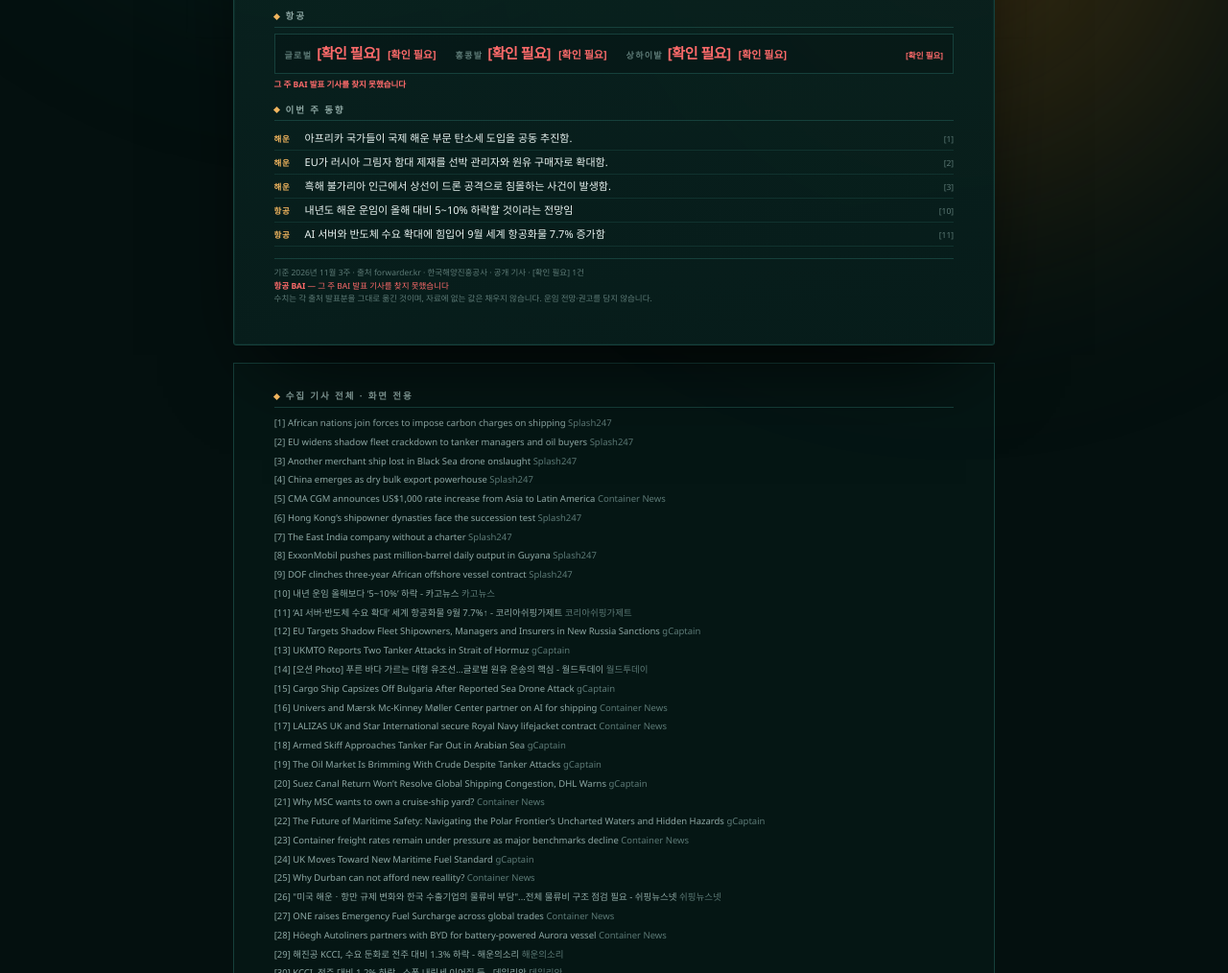
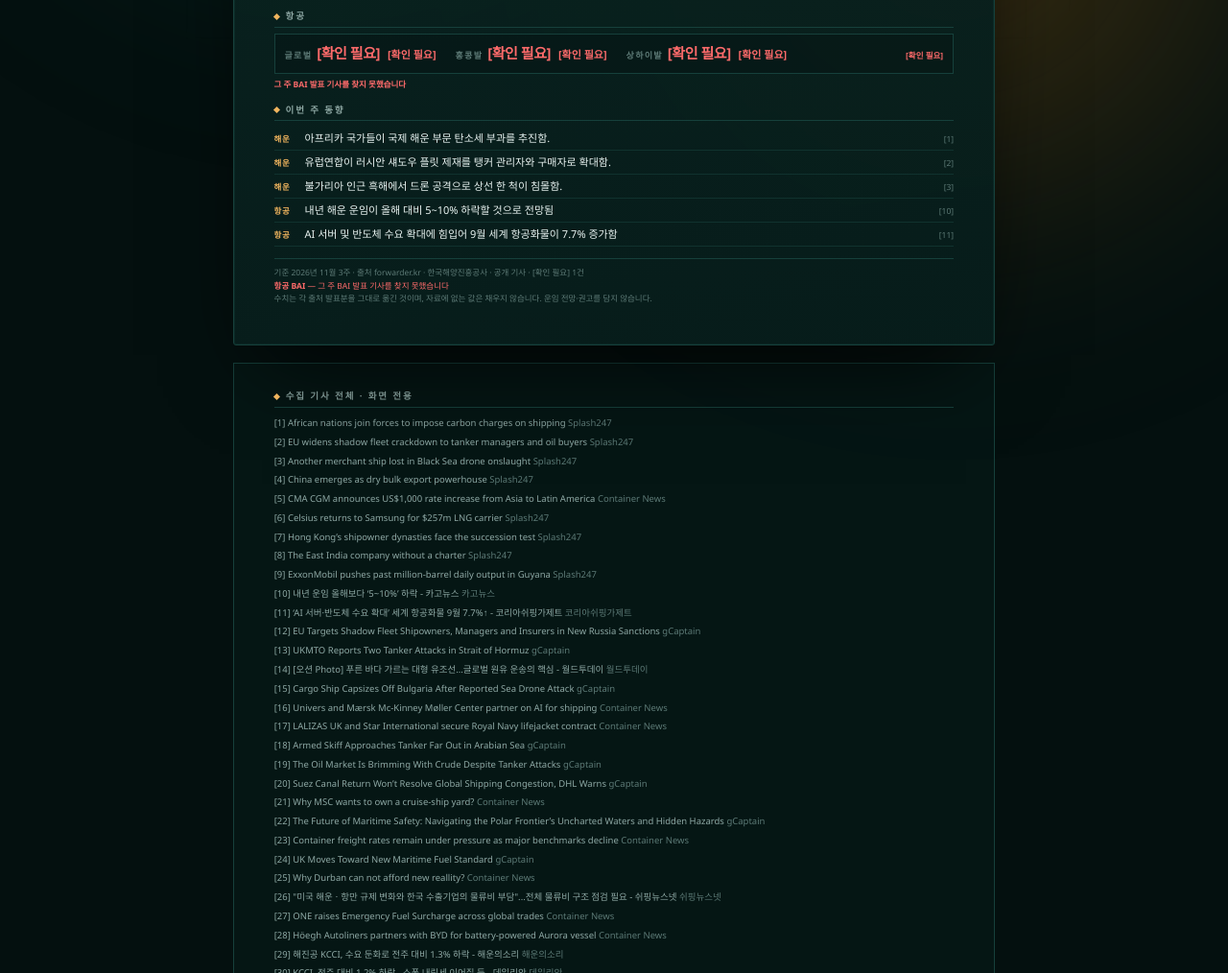
Before and after one commit to Joshua-Jamon/weekly-market-brief, a website: page docs/index.html in a window 1280 px wide. Shown: the part 661-1675 px from the top of the page at 96% size. Drawn offline with Linux system fonts and the light colour scheme.

Commit message:
chore: 주간 브리핑 자동 갱신 (2026-11-17)

```diff
--- a/docs/index.html
+++ b/docs/index.html
@@ -240,7 +240,7 @@
       <div class="eyebrow">Weekly Market Brief</div>
       <h1>주간 <span class="accent">해운 · 항공</span> 시황</h1>
     </div>
-    <div class="meta">2026년 11월 3주 기준<br>생성 2026-11-17 08:22 UTC</div>
+    <div class="meta">2026년 11월 3주 기준<br>생성 2026-11-17 08:31 UTC</div>
   </header>
 
   <div class="ticker" aria-hidden="true"><div class="ticker-track"><span class="tk"><b>SCFI</b> 3,572.33 <span class="chg down">▼1.68%</span></span><span class="tk"><b>CCFI</b> 1,919.27 <span class="chg down">▼0.28%</span></span><span class="tk"><b>KCCI</b> 4,608 <span class="chg down">▼1.29%</span></span><span class="tk"><b>BDI</b> 2,921 <span class="chg down">▼1.98%</span></span><span class="tk"><b>BAI</b> — <span class="tbd">[확인 필요]</span></span><span class="tk"><b>SCFI</b> 3,572.33 <span class="chg down">▼1.68%</span></span><span class="tk"><b>CCFI</b> 1,919.27 <span class="chg down">▼0.28%</span></span><span class="tk"><b>KCCI</b> 4,608 <span class="chg down">▼1.29%</span></span><span class="tk"><b>BDI</b> 2,921 <span class="chg down">▼1.98%</span></span><span class="tk"><b>BAI</b> — <span class="tbd">[확인 필요]</span></span></div></div>
@@ -311,19 +311,19 @@
     <h2>이번 주 동향</h2>
     <ul class="news">
 <li class="reveal" style="--i:0"><span class="cat">해운</span>
-        <a href="https://splash247.com/african-nations-join-forces-to-impose-carbon-charges-on-shipping/" target="_blank" rel="noopener"><span class="swipe">아프리카 국가들이 국제 해운 부문 탄소세 도입을 공동 추진함.</span></a>
+        <a href="https://splash247.com/african-nations-join-forces-to-impose-carbon-charges-on-shipping/" target="_blank" rel="noopener"><span class="swipe">아프리카 국가들이 국제 해운 부문 탄소세 부과를 추진함.</span></a>
         <span class="ref">[1]</span></li>
 <li class="reveal" style="--i:1"><span class="cat">해운</span>
-        <a href="https://splash247.com/eu-widens-shadow-fleet-crackdown-to-tanker-managers-and-oil-buyers/" target="_blank" rel="noopener"><span class="swipe">EU가 러시아 그림자 함대 제재를 선박 관리자와 원유 구매자로 확대함.</span></a>
+        <a href="https://splash247.com/eu-widens-shadow-fleet-crackdown-to-tanker-managers-and-oil-buyers/" target="_blank" rel="noopener"><span class="swipe">유럽연합이 러시안 섀도우 플릿 제재를 탱커 관리자와 구매자로 확대함.</span></a>
         <span class="ref">[2]</span></li>
 <li class="reveal" style="--i:2"><span class="cat">해운</span>
-        <a href="https://splash247.com/another-merchant-ship-lost-in-black-sea-drone-onslaught/" target="_blank" rel="noopener"><span class="swipe">흑해 불가리아 인근에서 상선이 드론 공격으로 침몰하는 사건이 발생함.</span></a>
+        <a href="https://splash247.com/another-merchant-ship-lost-in-black-sea-drone-onslaught/" target="_blank" rel="noopener"><span class="swipe">불가리아 인근 흑해에서 드론 공격으로 상선 한 척이 침몰함.</span></a>
         <span class="ref">[3]</span></li>
 <li class="reveal" style="--i:3"><span class="cat">항공</span>
-        <a href="https://news.google.com/rss/articles/CBMibkFVX3lxTE1VekVmY056dW1KVnlZS1NTTVhXOXJRVlFXWmxwS19RanF0OFZFMVJBWnFGck12UGVNZ3pMb3ZjVEhzLXV3eENNRlUzZVFYZXdpNE5Obzd4VzItcnVSM25DeU55S1gtOW5MNXVDeGJ3?oc=5" target="_blank" rel="noopener"><span class="swipe">내년도 해운 운임이 올해 대비 5~10% 하락할 것이라는 전망임</span></a>
+        <a href="https://news.google.com/rss/articles/CBMibkFVX3lxTE1VekVmY056dW1KVnlZS1NTTVhXOXJRVlFXWmxwS19RanF0OFZFMVJBWnFGck12UGVNZ3pMb3ZjVEhzLXV3eENNRlUzZVFYZXdpNE5Obzd4VzItcnVSM25DeU55S1gtOW5MNXVDeGJ3?oc=5" target="_blank" rel="noopener"><span class="swipe">내년 해운 운임이 올해 대비 5~10% 하락할 것으로 전망됨</span></a>
         <span class="ref">[10]</span></li>
 <li class="reveal" style="--i:4"><span class="cat">항공</span>
-        <a href="https://news.google.com/rss/articles/CBMiZ0FVX3lxTE1FUDc1Ums5cUFpVVJMSDRhMzI3UWFsNFVvSWRrSC1Da3ZxR25VQlpCN0RxRzAxMXIwdnFpV0d0aGFuZVMzY0hReTU2cU1VbjhjQnFCellqSGlEVmphMHlWdEdHYVdNbUU?oc=5" target="_blank" rel="noopener"><span class="swipe">AI 서버와 반도체 수요 확대에 힘입어 9월 세계 항공화물 7.7% 증가함</span></a>
+        <a href="https://news.google.com/rss/articles/CBMiZ0FVX3lxTE1FUDc1Ums5cUFpVVJMSDRhMzI3UWFsNFVvSWRrSC1Da3ZxR25VQlpCN0RxRzAxMXIwdnFpV0d0aGFuZVMzY0hReTU2cU1VbjhjQnFCellqSGlEVmphMHlWdEdHYVdNbUU?oc=5" target="_blank" rel="noopener"><span class="swipe">AI 서버 및 반도체 수요 확대에 힘입어 9월 세계 항공화물이 7.7% 증가함</span></a>
         <span class="ref">[11]</span></li>
     </ul>
   </section>
@@ -344,10 +344,10 @@
 <li>[3] <a href="https://splash247.com/another-merchant-ship-lost-in-black-sea-drone-onslaught/" target="_blank" rel="noopener">Another merchant ship lost in Black Sea drone onslaught</a> <span class="outlet">Splash247</span></li>
 <li>[4] <a href="https://splash247.com/china-emerges-as-dry-bulk-export-powerhouse/" target="_blank" rel="noopener">China emerges as dry bulk export powerhouse</a> <span class="outlet">Splash247</span></li>
 <li>[5] <a href="https://container-news.com/cma-cgm-announces-us1000-rate-increase-from-asia-to-latin-america/" target="_blank" rel="noopener">CMA CGM announces US$1,000 rate increase from Asia to Latin America</a> <span class="outlet">Container News</span></li>
-<li>[6] <a href="https://splash247.com/hong-kongs-shipowner-dynasties-face-the-succession-test/" target="_blank" rel="noopener">Hong Kong’s shipowner dynasties face the succession test</a> <span class="outlet">Splash247</span></li>
-<li>[7] <a href="https://splash247.com/the-east-india-company-without-a-charter/" target="_blank" rel="noopener">The East India company without a charter</a> <span class="outlet">Splash247</span></li>
-<li>[8] <a href="https://splash247.com/exxonmobil-pushes-past-million-barrel-daily-output-in-guyana/" target="_blank" rel="noopener">ExxonMobil pushes past million-barrel daily output in Guyana</a> <span class="outlet">Splash247</span></li>
-<li>[9] <a href="https://splash247.com/dof-clinches-three-year-african-offshore-vessel-contract/" target="_blank" rel="noopener">DOF clinches three-year African offshore vessel contract</a> <span class="outlet">Splash247</span></li>
+<li>[6] <a href="https://splash247.com/celsius-returns-to-samsung-for-257m-lng-carrier/" target="_blank" rel="noopener">Celsius returns to Samsung for $257m LNG carrier</a> <span class="outlet">Splash247</span></li>
+<li>[7] <a href="https://splash247.com/hong-kongs-shipowner-dynasties-face-the-succession-test/" target="_blank" rel="noopener">Hong Kong’s shipowner dynasties face the succession test</a> <span class="outlet">Splash247</span></li>
+<li>[8] <a href="https://splash247.com/the-east-india-company-without-a-charter/" target="_blank" rel="noopener">The East India company without a charter</a> <span class="outlet">Splash247</span></li>
+<li>[9] <a href="https://splash247.com/exxonmobil-pushes-past-million-barrel-daily-output-in-guyana/" target="_blank" rel="noopener">ExxonMobil pushes past million-barrel daily output in Guyana</a> <span class="outlet">Splash247</span></li>
 <li>[10] <a href="https://news.google.com/rss/articles/CBMibkFVX3lxTE1VekVmY056dW1KVnlZS1NTTVhXOXJRVlFXWmxwS19RanF0OFZFMVJBWnFGck12UGVNZ3pMb3ZjVEhzLXV3eENNRlUzZVFYZXdpNE5Obzd4VzItcnVSM25DeU55S1gtOW5MNXVDeGJ3?oc=5" target="_blank" rel="noopener">내년 운임 올해보다 ‘5~10%’ 하락 - 카고뉴스</a> <span class="outlet">카고뉴스</span></li>
 <li>[11] <a href="https://news.google.com/rss/articles/CBMiZ0FVX3lxTE1FUDc1Ums5cUFpVVJMSDRhMzI3UWFsNFVvSWRrSC1Da3ZxR25VQlpCN0RxRzAxMXIwdnFpV0d0aGFuZVMzY0hReTU2cU1VbjhjQnFCellqSGlEVmphMHlWdEdHYVdNbUU?oc=5" target="_blank" rel="noopener">‘AI 서버·반도체 수요 확대’ 세계 항공화물 9월 7.7%↑ - 코리아쉬핑가제트</a> <span class="outlet">코리아쉬핑가제트</span></li>
 <li>[12] <a href="https://gcaptain.com/eu-targets-shadow-fleet-shipowners-managers-and-insurers-in-new-russia-sanctions/" target="_blank" rel="noopener">EU Targets Shadow Fleet Shipowners, Managers and Insurers in New Russia Sanctions</a> <span class="outlet">gCaptain</span></li>
```
